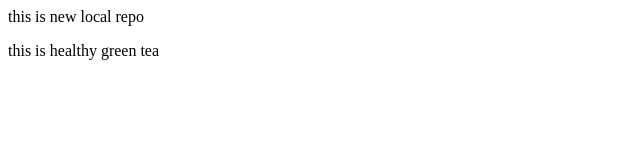
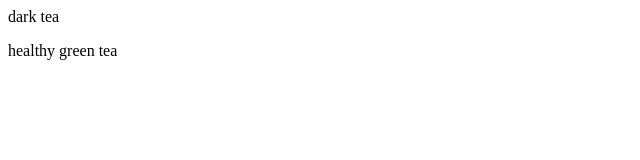
Before and after one commit to jeel28d/hellorepo, a plain HTML site: page index.html in a window 1280 px wide. Shown: the whole page, without its empty margins (0-640 px from the left). Drawn offline with Linux system fonts and the light colour scheme.

Commit message:
add dark tea

```diff
--- a/index.html
+++ b/index.html
@@ -1,2 +1,2 @@
-<p>this is new local repo</p>
-<p>this is healthy green tea</p>
+<p>dark tea</p>
+<p>healthy green tea</p>
```
